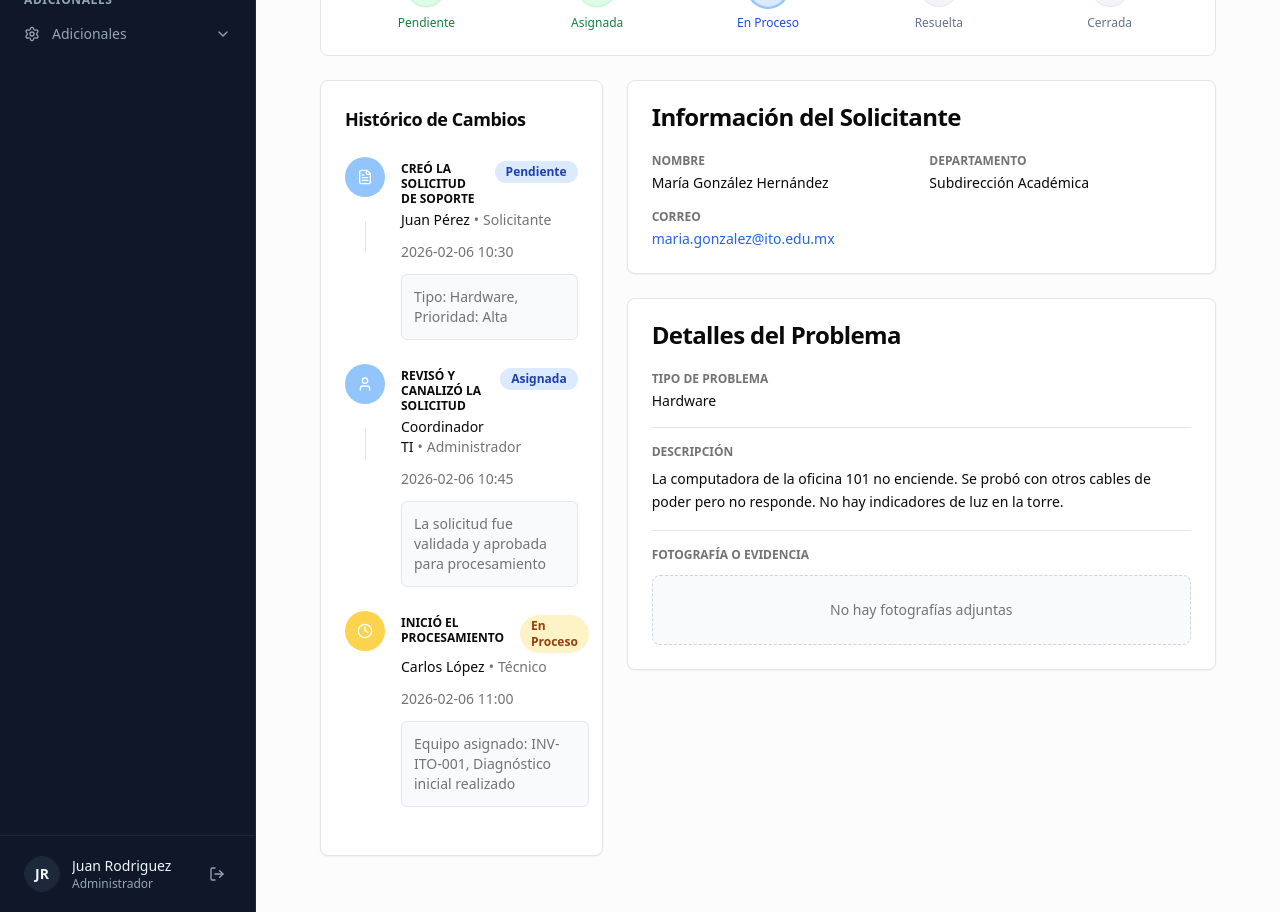
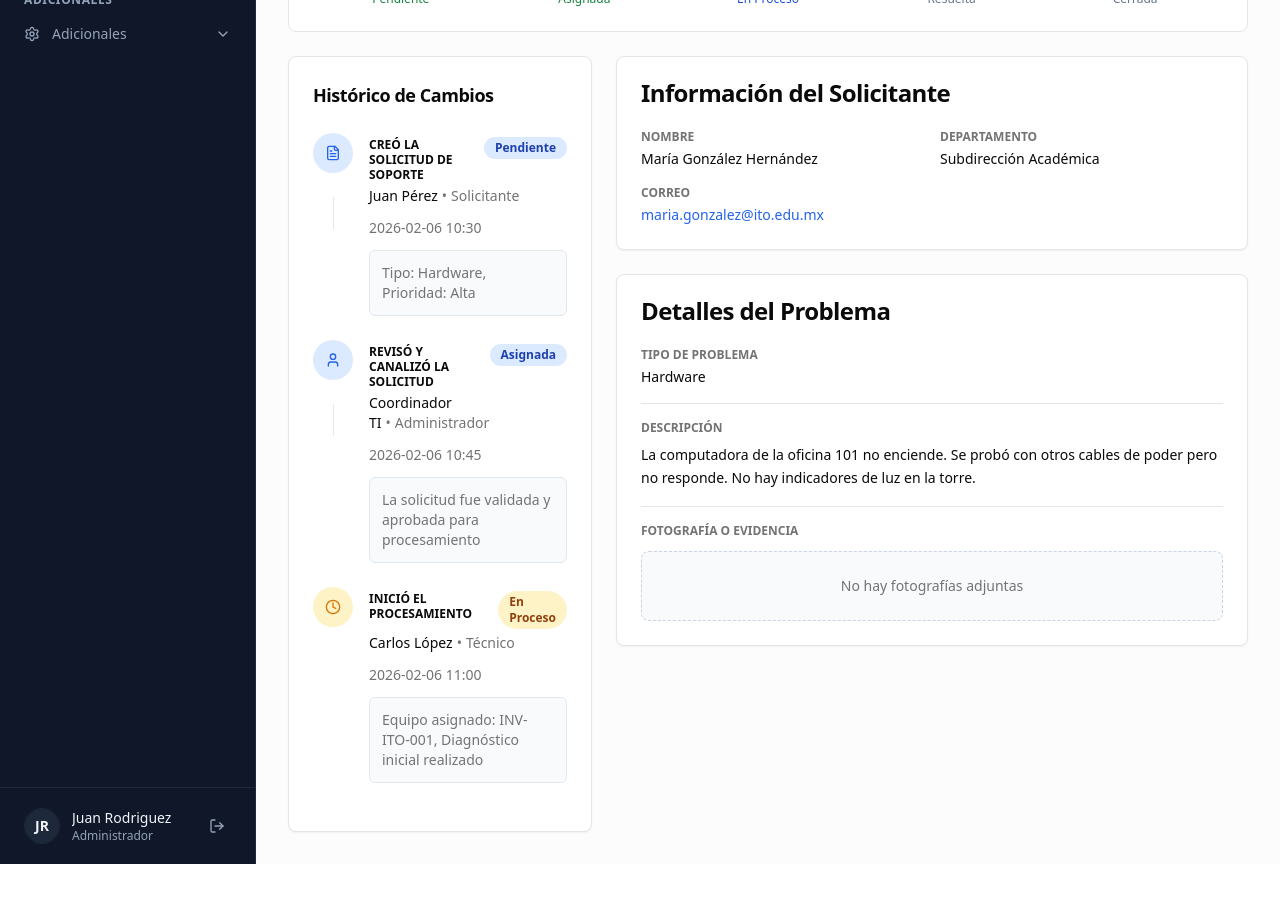
Before and after one commit to AlexDro360/v0-support-ticket-dashboard, a Next.js app: page /solicitudes/1 in a window 1280 px wide. Shown: the part 380-1292 px from the top of the page. After the commit the page ends 1244 px from the top, so only its background shows below. Built offline with nearby package versions, Linux system fonts and the light colour scheme.

Commit message:
style: update icon colors for visual hierarchy
Change icon colors to follow design pattern for better emphasis.

Co-authored-by: Alexis Ramirez <124798928+AlexDro360@users.noreply.github.com>

```diff
--- a/app/solicitudes/[id]/page.tsx
+++ b/app/solicitudes/[id]/page.tsx
@@ -120,7 +120,6 @@ const TicketDetailPage = ({ params }: { params: { id: string } }) => {
         </div>
 
         {/* Main Content */}
-        <div className="mx-auto max-w-7xl px-4 py-6 sm:px-6 lg:px-8">
         {/* Ticket Info and Badges Card - First */}
         <Card className="w-full border mb-6">
           <CardContent className="p-6">
@@ -163,22 +162,22 @@ const TicketDetailPage = ({ params }: { params: { id: string } }) => {
                     // Get icon based on type
                     const getIcon = () => {
                       if (evento.icono === 'documento') {
-                          return <FileText className="h-4 w-4 text-white" />
+                        return <FileText className="h-4 w-4 text-blue-600" />
                       } else if (evento.icono === 'usuario') {
-                          return <User className="h-4 w-4 text-white" />
+                        return <User className="h-4 w-4 text-blue-600" />
                       } else if (evento.icono === 'reloj') {
-                          return <Clock className="h-4 w-4 text-white" />
+                        return <Clock className="h-4 w-4 text-amber-600" />
                       }
                     }
 
                     // Get icon background color
                     const getIconBgColor = () => {
                       if (evento.icono === 'documento') {
-                          return 'bg-blue-300'
+                        return 'bg-blue-100'
                       } else if (evento.icono === 'usuario') {
-                          return 'bg-blue-300'
+                        return 'bg-blue-100'
                       } else if (evento.icono === 'reloj') {
-                          return 'bg-amber-300'
+                        return 'bg-amber-100'
                       }
                     }
 
@@ -305,7 +304,7 @@ const TicketDetailPage = ({ params }: { params: { id: string } }) => {
             </Card>
           </div>
         </div>
-        </div>
+
       </div>
     </div>
   )
```
Lines whose indentation alone changed are shown as unchanged.
